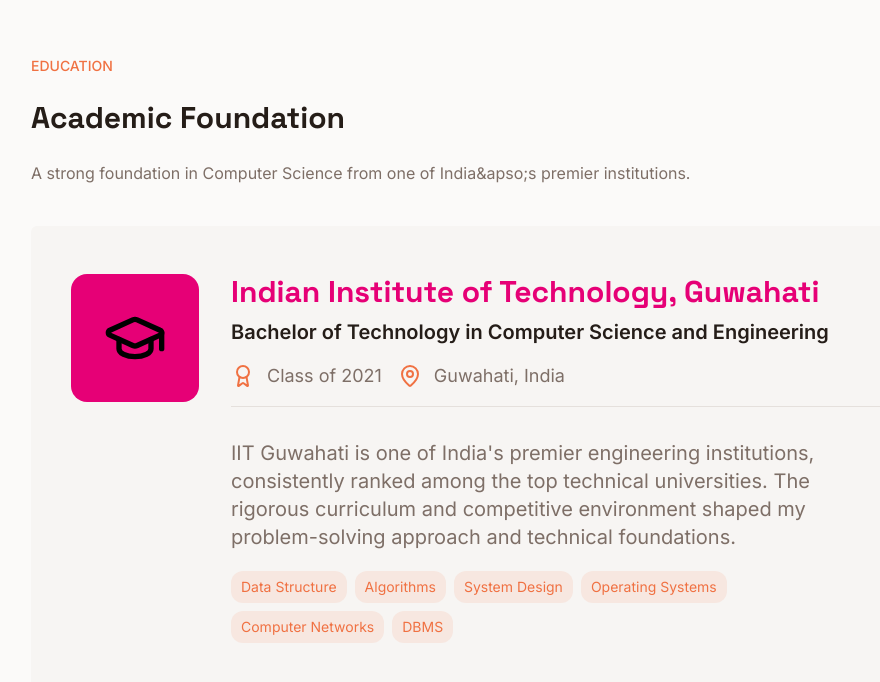
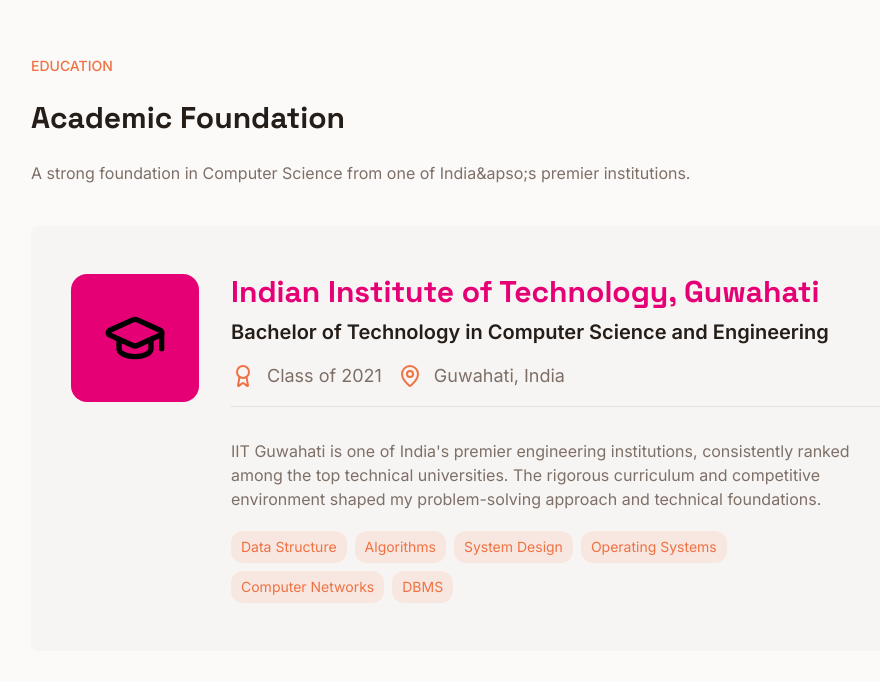
Before and after one commit to Ashu112/Portfolio-v2, a Next.js app: page / in a window 1280 px wide. Shown: the part 2658-3340 px from the top of the page, without its empty margins (1-881 px from the left). Built offline with nearby package versions, Linux system fonts and the light colour scheme.

Commit message:
UI match

```diff
--- a/src/components/Education.tsx
+++ b/src/components/Education.tsx
@@ -54,7 +54,7 @@
 
               {/* Education description */}
               <div className="border-border border-t pt-8">
-                <p className="text-muted-foreground text-xl">
+                <p className="text-muted-foreground text-base">
                   IIT Guwahati is one of India&apos;s premier engineering
                   institutions, consistently ranked among the top technical
                   universities. The rigorous curriculum and competitive
```
